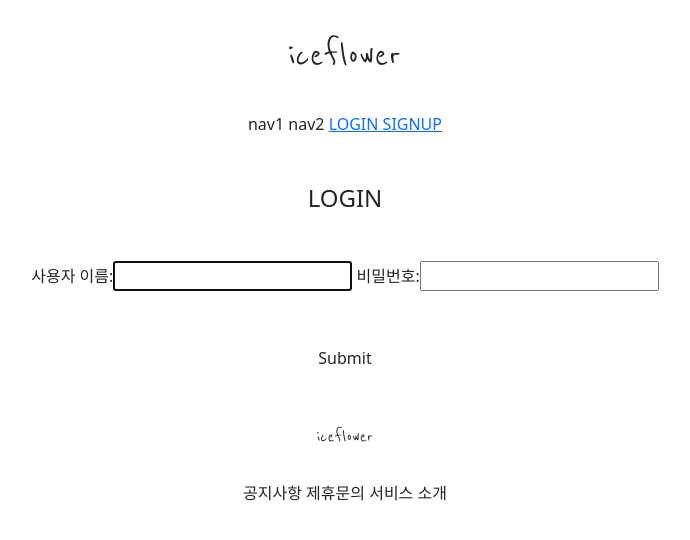
After one commit to hyoung2/2_hihi, a Django app: page /accounts/login/ in a window 1280 px wide. The commit adds this page. Shown: the top 540 px of the page, without its empty margins (295-985 px from the left). Run offline with Django 3.2, Linux system fonts and the light colour scheme; parts of the project's set-up code (start-up, migrations or seed data) failed here and were passed over; some web fonts are replaced.

Commit message:
7.14 start 3

```diff
--- /dev/null
+++ b/accountapp/templates/accountapp/login.html
@@ -0,0 +1,24 @@
+{% extends 'base.html' %}
+
+{% block content %}
+
+    <div class="text-center">
+        <div class="m-5">
+            <h4>LOGIN</h4>
+        </div>
+        <div>
+            <form action="{% url 'accountapp:login' %}" method="post">
+                {% csrf_token %}
+                {{ form }}
+                <div class="m-5">
+                    <input type="submit" class="btn btn-blue rounded-pill px-5">
+                </div>
+            </form>
+        </div>
+    </div>
+
+
+
+
+
+{% endblock %}
--- a/accountapp/urls.py
+++ b/accountapp/urls.py
@@ -1,4 +1,5 @@
 from django.contrib import admin
+from django.contrib.auth.views import LogoutView, LoginView
 from django.urls import path
 
 from accountapp.views import hi_nini, AccountCreateView
@@ -8,5 +9,9 @@ app_name = 'accountapp'
 urlpatterns = (
     path('hi_nini/', hi_nini, name='aloha'),
 
+    path('login/',LoginView.as_view(template_name = 'accountapp/login.html'),name = 'login'),
+
+    path('logout/',LogoutView.as_view(),name='logout'),
+
     path('create/', AccountCreateView.as_view(), name='create')
 )
--- a/templates/header.html
+++ b/templates/header.html
@@ -6,7 +6,23 @@
     <div class="iceflower_header_botton">
         <span>nav1</span>
         <span>nav2</span>
-        <span>nav3</span>
-        <span>nav4</span>
+        {% if not user.is_authenticated %}
+        <span>
+            <a href="{% url 'accountapp:login' %}">
+                LOGIN
+            </a>
+        </span>
+        <span>
+            <a href="{% url 'accountapp:create' %}">
+                SIGNUP
+            </a>
+        </span>
+        {% else %}
+        <span>
+            <a href="{% url 'accountapp:logout' %}">
+                LOGOUT
+            </a>
+        </span>
+        {% endif %}
     </div>
 </div>
```
Also changed, not shown: home/settings.py (+7 -1 lines).
